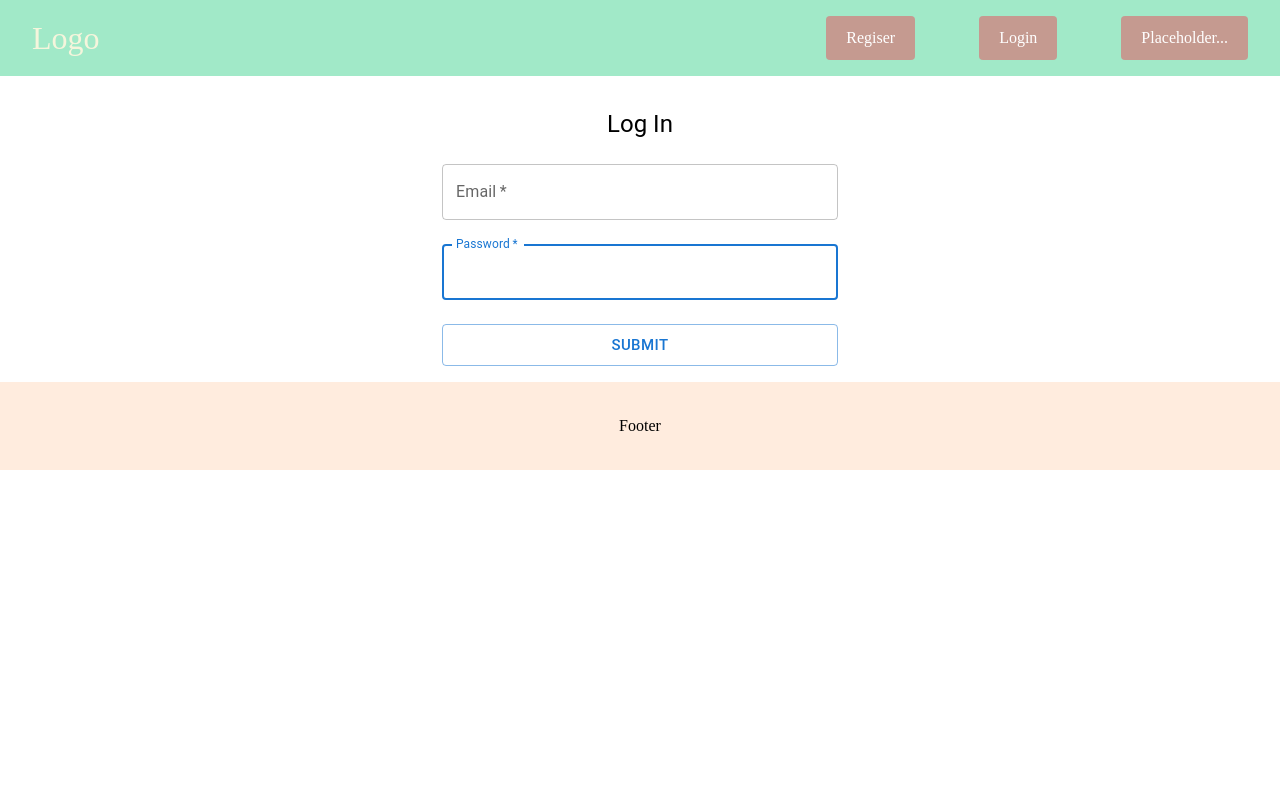
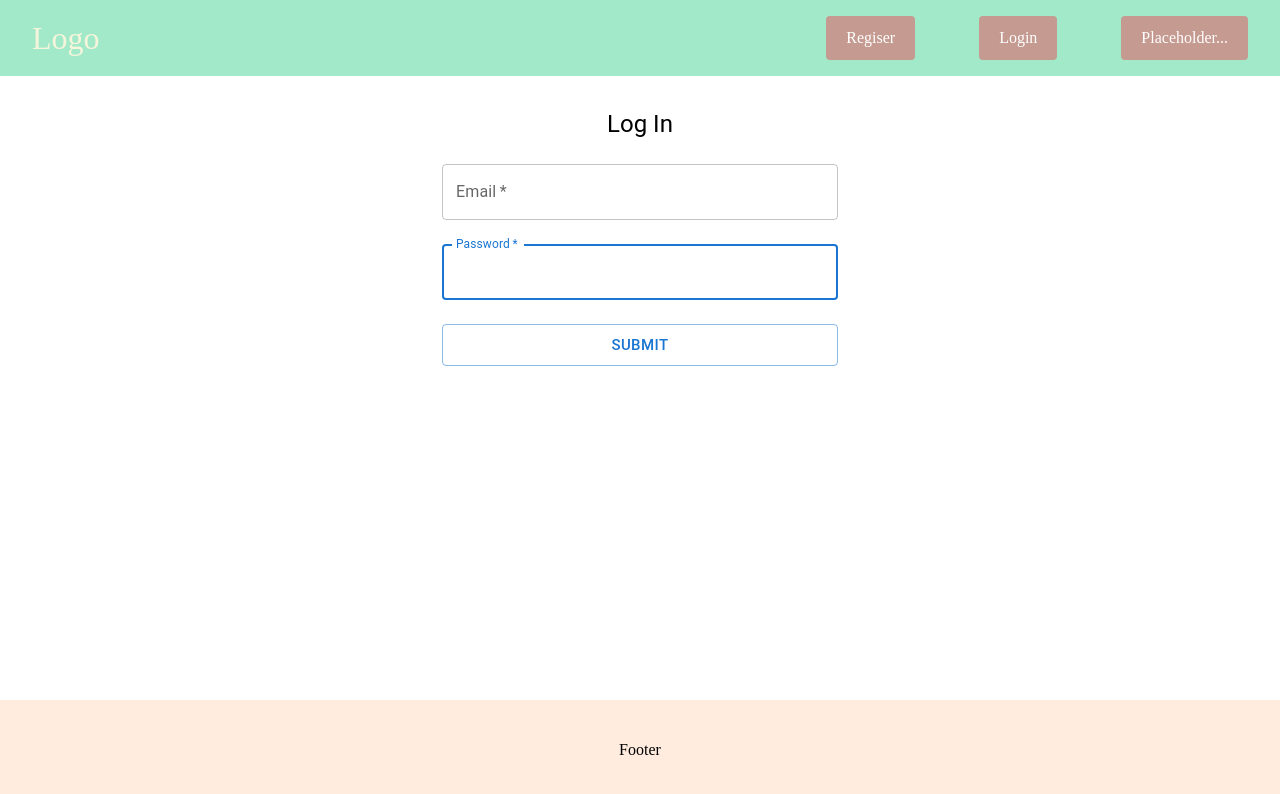
Before and after one commit to pmilisavljevic/Vezba-sa-Rajkom, a React (Vite) app: page /LoginPage in a window 1280 px wide. Shown: the top 794 px of the page. Built offline with nearby package versions, Linux system fonts and the light colour scheme.

Commit message:
still a lot to do

```diff
--- a/src/App.css
+++ b/src/App.css
@@ -18,7 +18,8 @@ picture {
 
 body {
   line-height: 1.5;
-  min-height: 100vh;
+  /* min-height: 100vh; */
+  height: 100%;
 }
 
 .main {
@@ -97,10 +98,12 @@ body {
 }
 
 .footer {
-  padding-block: 2rem;
+  /* padding-block: 2rem; */
+  /* margin: auto; */
+  height: 100px;
   display: flex;
   justify-content: center;
-  /* align-items: center; */
+  align-items: center;
   background-color: rgb(255, 161, 92, 0.2);
 }
 
@@ -129,3 +132,13 @@ body {
   border-radius: 4px;
   cursor: pointer;
 }
+
+.main_layout {
+  display: flex;
+  flex-direction: column;
+  min-height: 100vh;
+}
+
+.flex-grow {
+  flex-grow: 1;
+}
--- a/src/components/layouts/MainLayout.tsx
+++ b/src/components/layouts/MainLayout.tsx
@@ -1,17 +1,17 @@
-import { PropsWithChildren } from 'react'
-import PageNav from '../PageNav'
-import Footer from '../Footer'
+import { PropsWithChildren } from "react";
+import PageNav from "../PageNav";
+import Footer from "../Footer";
 
-type Props =  PropsWithChildren
+type Props = PropsWithChildren;
 
-const MainLayout = ({children}: Props) => {
+const MainLayout = ({ children }: Props) => {
   return (
-    <div className='main_layout'>
-        <PageNav />
-        <div>{children}</div>
-        <Footer />
+    <div className="main_layout">
+      <PageNav />
+      <div className="flex-grow">{children}</div>
+      <Footer />
     </div>
-  )
-}
+  );
+};
 
-export default MainLayout
+export default MainLayout;
--- a/src/pages/LoginPage.tsx
+++ b/src/pages/LoginPage.tsx
@@ -8,14 +8,12 @@ import { Container, Box, Typography } from "@mui/material";
 import { useAppContext } from "../state/context";
 import { LocalStorageKeys } from "../helpers/constansAndEnums";
 
-
 type User = {
   email: string;
   password: string;
 };
 
 const LoginPage = () => {
-
   const { state, dispatch, userActions } = useAppContext();
   const { user } = state;
   console.log(user);
@@ -24,25 +22,28 @@ const LoginPage = () => {
   const [pass, setPass] = useState("");
   const [isLoading, setIsLoading] = useState(false);
 
-  const handleEmailOnChange = (e: React.ChangeEvent<HTMLInputElement | HTMLTextAreaElement>) => {
+  const handleEmailOnChange = (
+    e: React.ChangeEvent<HTMLInputElement | HTMLTextAreaElement>
+  ) => {
     setEmail(e.target.value);
     // console.log(e);
   };
-  const handlePassOnChange = (e: React.ChangeEvent<HTMLInputElement | HTMLTextAreaElement>) => {
+  const handlePassOnChange = (
+    e: React.ChangeEvent<HTMLInputElement | HTMLTextAreaElement>
+  ) => {
     setPass(e.target.value);
     // console.log(pass);
   };
 
-  const setMyUser = (foundUser : User) => {
-
+  const setMyUser = (foundUser: User) => {
     const action = {
       type: userActions.LOGIN_USER,
       payload: foundUser,
     };
-    localStorage.setItem(LocalStorageKeys.user, JSON.stringify(foundUser))
+    localStorage.setItem(LocalStorageKeys.user, JSON.stringify(foundUser));
 
     dispatch(action);
-  }
+  };
 
   const fetchUsers = async () => {
     setIsLoading(true);
@@ -50,13 +51,13 @@ const LoginPage = () => {
     try {
       const response = await loginUser();
 
-      console.log(response.data);
       const users = response.data;
       const user = users.find(
         (u: User) => u.email === email && u.password === pass
       );
       if (user) {
-        setMyUser(user)
+        setMyUser(user);
+        // console.log(user);
       } else {
         alert("Invalid");
       }
@@ -121,5 +122,4 @@ const LoginPage = () => {
 
 export default LoginPage;
 
-
 // prebaciti find users u posebnu komponentu(hekpers0)
```
Also changed, not shown: src/App.tsx (+29 -11 lines), src/pages/RegisterPage.tsx (+6 -2 lines), src/state/context.tsx (+19 -6 lines).
